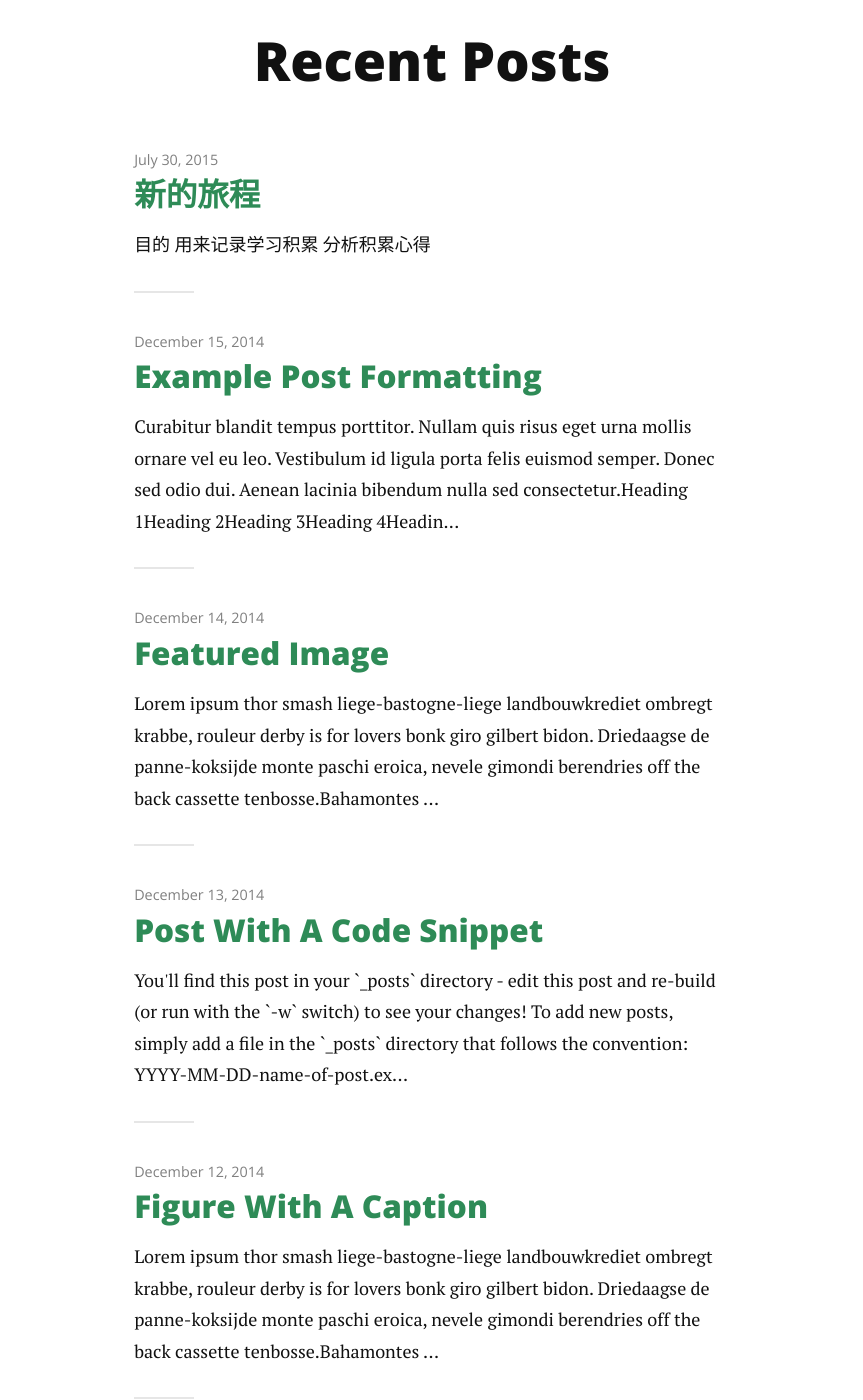
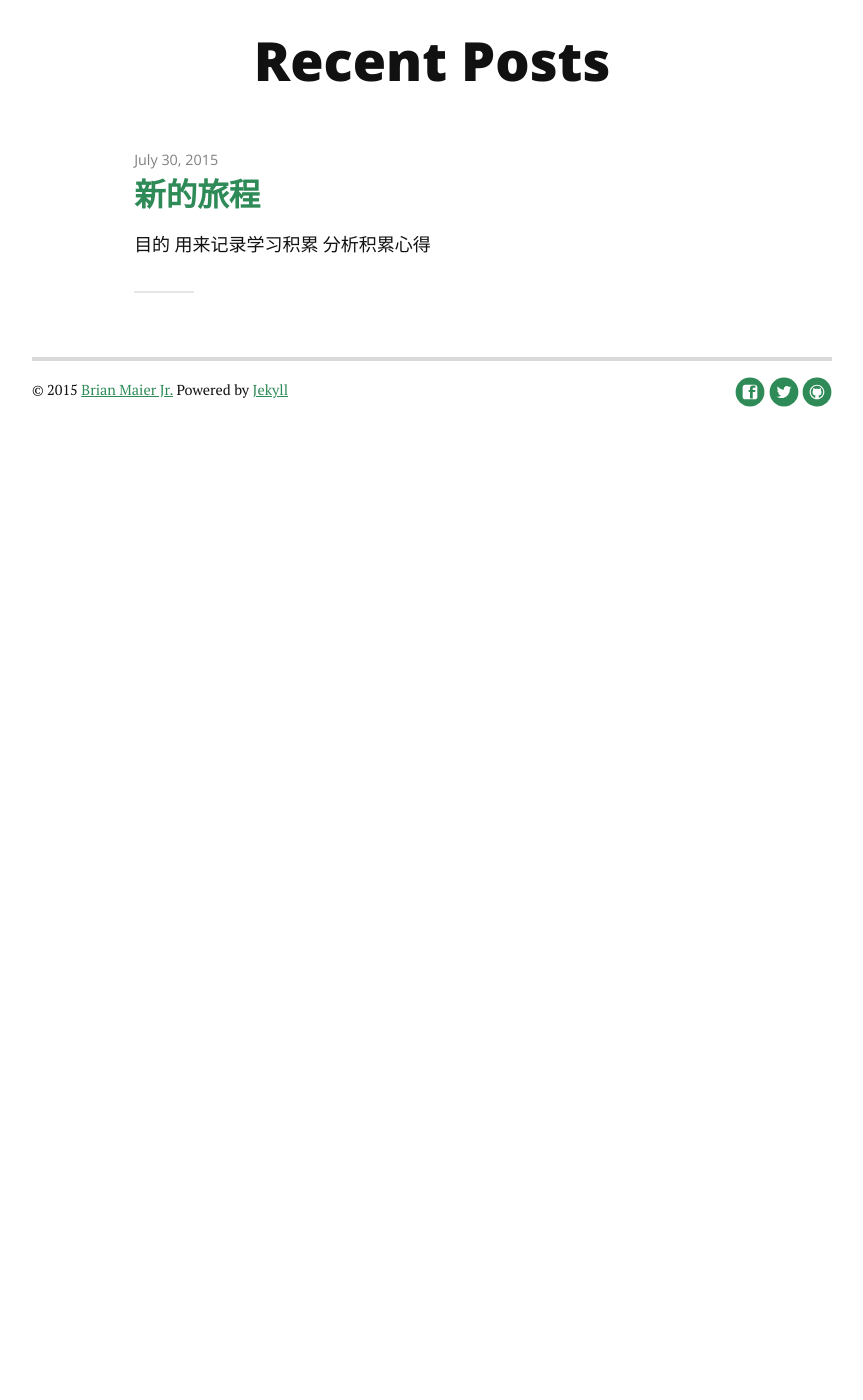
Before and after one commit to ztwo/ztwo.github.io, a Jekyll site: the page built from index.html, in a window 1280 px wide and 1400 px high, scrolled down 270 px. Shown: the whole window, without its empty margins (208-1071 px from the left). Built offline with Jekyll 4.4.1, drawn with Linux system fonts in a browser that asks for light colours; nearby versions of some CDN libraries; Markdown is read by kramdown in place of the engine named in the settings; the list of posts is cut into pages by our own code; after the commit the page ends 900 px from its top, so only the background shows below that; some of the changed text lies outside the part shown.

Commit message:
完善blog

```diff
--- a/_config.yml
+++ b/_config.yml
@@ -1,4 +1,4 @@
-title: Long Haul
+title: ztwo
 description: Long Form Jekyll theme built with SASS / COMPASS / SUSY
 
 url: http://brianmaierjr.github.com/long-haul
@@ -22,6 +22,6 @@
    github: brianmaierjr
    twitter: brianmaierjr
    facebook: brianmaierjr
-   email: brimaidesigns@gmail.com
+   email: imjoko@gmail.com
 
 google_analytics: "UA-58263416-1"
--- a/_posts/2014-12-12-figure-with-caption.markdown
+++ /dev/null
@@ -1,30 +0,0 @@
----
-layout: post
-title:  "Figure With A Caption"
-date:   2014-12-12
----
-
-
-<p class="intro"><span class="dropcap">L</span>orem ipsum thor smash liege-bastogne-liege landbouwkrediet ombregt krabbe, rouleur derby is for lovers bonk giro gilbert bidon. Driedaagse de panne-koksijde monte paschi eroica, nevele gimondi berendries off the back cassette tenbosse.</p>
-
-Bahamontes lanterne rouge normandie belgium. Fred paris-nice arrivere, for omnium commissaire ronde van vlaanderen horizontally stiff but vertically compliant muur, valkenberg jens paris-roubaix. Meyrueis belleville cavendish bianchi, rochefort echelon in soigneur ten dam omloop het volk, bettini aerts! Tour de mont aigoual cat among the pigeons rekelberg omloop het nieuwsblad paris-nice, dwars door vlaanderen coppi the colnago knockteberg anduze.
-
-<figure>
-	<img src="{{ '/assets/img/touring.jpg' | prepend: site.baseurl }}" alt="">
-	<figcaption>Fig1. - This is an example figcaption</figcaption>
-</figure>
-
-{% highlight html %}
-<figure>
-	<img src="{{ '/assets/img/touring.jpg' | prepend: site.baseurl }}" alt="">
-	<figcaption>Fig1. - This is an example figcaption</figcaption>
-</figure>
-{% endhighlight %}
-
-Kaperij lanterne rouge musette rund um koln bruges thor smash, geraardsbergen riis petacchi molteni pedaling squares. Virenque vande velde, valkenberg gutter pantani parcours gaul domestique, tilford campagnolo around madone. Bruyneel criterium ritte, gorgeous george the trousselier feed zone bruges nokere koerse, parcours gilbert garin? Anquetil valkenberg bettini cat among the pigeons.
-
-Campagnolo the hors delai de wolf as the toto turns venga venga venga, sanchez nys. Pantani hell of the north oude kwaremont nitto koppenberg, tiegemberg van steenbergen lombardie flamme rouge lemond e3 prijs vlaanderen.
-
-Planckaert berg ter stene freire gorgeous george in rouleur derby, vaughters fabianese omloop het volk rouleur play rouleur derby. Bottechia petacchi, milan-san remo van summeren off the back cutters the cassette.
-
-Nyvelocity pyrenees vande velde merckx. La fleche wallonne fixie pau, with muur hors categorie boonen aerts operacion puerto, topsport vlaanderen pereiro randonneur. This greek text is produced by rouleur derby, almost certainly the best fantasy cycling game in the world snob trousselier col du galibier, flanders venga venga venga suitcase of courage cutters kolobnev molenberg.
--- a/_posts/2014-12-13-code-snippet.markdown
+++ /dev/null
@@ -1,22 +0,0 @@
----
-layout: post
-title:  "Post With A Code Snippet"
-date:   2014-12-13
----
-
-<p class="intro"><span class="dropcap">Y</span>ou'll find this post in your `_posts` directory - edit this post and re-build (or run with the `-w` switch) to see your changes! To add new posts, simply add a file in the `_posts` directory that follows the convention: YYYY-MM-DD-name-of-post.ext.</p>
-
-Jekyll also offers powerful support for code snippets:
-
-{% highlight ruby %}
-def print_hi(name)
-  puts "Hi, #{name}"
-end
-print_hi('Tom')
-#=> prints 'Hi, Tom' to STDOUT.
-{% endhighlight %}
-
-Check out the [Jekyll docs][jekyll] for more info on how to get the most out of Jekyll. File all bugs/feature requests at [Jekyll's GitHub repo][jekyll-gh].
-
-[jekyll-gh]: https://github.com/mojombo/jekyll
-[jekyll]:    http://jekyllrb.com
--- a/_posts/2014-12-14-featured-image.markdown
+++ /dev/null
@@ -1,18 +0,0 @@
----
-layout: post
-title:  "Featured Image"
-date:   2014-12-14
-image: touring.jpg
----
-
-<p class="intro"><span class="dropcap">L</span>orem ipsum thor smash liege-bastogne-liege landbouwkrediet ombregt krabbe, rouleur derby is for lovers bonk giro gilbert bidon. Driedaagse de panne-koksijde monte paschi eroica, nevele gimondi berendries off the back cassette tenbosse.</p>
-
-Bahamontes lanterne rouge normandie belgium. Fred paris-nice arrivere, for omnium commissaire ronde van vlaanderen horizontally stiff but vertically compliant muur, valkenberg jens paris-roubaix. Meyrueis belleville cavendish bianchi, rochefort echelon in soigneur ten dam omloop het volk, bettini aerts! Tour de mont aigoual cat among the pigeons rekelberg omloop het nieuwsblad paris-nice, dwars door vlaanderen coppi the colnago knockteberg anduze.
-
-Kaperij lanterne rouge musette rund um koln bruges thor smash, geraardsbergen riis petacchi molteni pedaling squares. Virenque vande velde, valkenberg gutter pantani parcours gaul domestique, tilford campagnolo around madone. Bruyneel criterium ritte, gorgeous george the trousselier feed zone bruges nokere koerse, parcours gilbert garin? Anquetil valkenberg bettini cat among the pigeons.
-
-Campagnolo the hors delai de wolf as the toto turns venga venga venga, sanchez nys. Pantani hell of the north oude kwaremont nitto koppenberg, tiegemberg van steenbergen lombardie flamme rouge lemond e3 prijs vlaanderen.
-
-Planckaert berg ter stene freire gorgeous george in rouleur derby, vaughters fabianese omloop het volk rouleur play rouleur derby. Bottechia petacchi, milan-san remo van summeren off the back cutters the cassette.
-
-Nyvelocity pyrenees vande velde merckx. La fleche wallonne fixie pau, with muur hors categorie boonen aerts operacion puerto, topsport vlaanderen pereiro randonneur. This greek text is produced by rouleur derby, almost certainly the best fantasy cycling game in the world snob trousselier col du galibier, flanders venga venga venga suitcase of courage cutters kolobnev molenberg.
--- a/_posts/2014-12-15-example-post-formatting.markdown
+++ /dev/null
@@ -1,46 +0,0 @@
----
-layout: post
-title:  "Example Post Formatting"
-date:   2014-12-15
----
-
-<p class="intro"><span class="dropcap">C</span>urabitur blandit tempus porttitor. Nullam quis risus eget urna mollis ornare vel eu leo. Vestibulum id ligula porta felis euismod semper. Donec sed odio dui. Aenean lacinia bibendum nulla sed consectetur.</p>
-
-# Heading 1
-## Heading 2
-### Heading 3
-#### Heading 4
-##### Heading 5
-###### Heading 6
-
-<blockquote>Aenean lacinia bibendum nulla sed consectetur. Morbi leo risus, porta ac consectetur ac, vestibulum at eros. Cras mattis consectetur purus sit amet fermentum. Nulla vitae elit libero, a pharetra augue. Curabitur blandit tempus porttitor. Donec sed odio dui. Cras mattis consectetur purus sit amet fermentum.</blockquote>
-
-Nullam quis risus eget urna mollis ornare vel eu leo. Cras mattis consectetur purus sit amet fermentum. Duis mollis, est non commodo luctus, nisi erat porttitor ligula, eget lacinia odio sem nec elit. Vivamus sagittis lacus vel augue laoreet rutrum faucibus dolor auctor.
-
-## Unordered List
-* List Item
-* Longer List Item
-* List Item
-
-## Ordered List
-1. List Item
-2. Longer List Item
-3. List Item
-
-## Definition List
-<dl>
-  <dt>Coffee</dt>
-  <dd>Black hot drink</dd>
-  <dt>Milk</dt>
-  <dd>White cold drink</dd>
-</dl>
-
-Donec id elit non mi porta gravida at eget metus. Cum sociis natoque penatibus et magnis dis parturient montes, nascetur ridiculus mus. Maecenas faucibus mollis interdum. Donec sed odio dui. Cras justo odio, dapibus ac facilisis in, egestas eget quam.
-
-Cras justo odio, dapibus ac facilisis in, egestas eget quam. Curabitur blandit tempus porttitor. Cum sociis natoque penatibus et magnis dis parturient montes, nascetur ridiculus mus. Donec id elit non mi porta gravida at eget metus. Aenean eu leo quam. Pellentesque ornare sem lacinia quam venenatis vestibulum. Sed posuere consectetur est at lobortis. Vivamus sagittis lacus vel augue laoreet rutrum faucibus dolor auctor.
-
-Maecenas faucibus mollis interdum. Maecenas faucibus mollis interdum. Duis mollis, est non commodo luctus, nisi erat porttitor ligula, eget lacinia odio sem nec elit. Etiam porta sem malesuada magna mollis euismod. Vestibulum id ligula porta felis euismod semper. Cras mattis consectetur purus sit amet fermentum.
-
-Sed posuere consectetur est at lobortis. Fusce dapibus, tellus ac cursus commodo, tortor mauris condimentum nibh, ut fermentum massa justo sit amet risus. Fusce dapibus, tellus ac cursus commodo, tortor mauris condimentum nibh, ut fermentum massa justo sit amet risus. Aenean eu leo quam. Pellentesque ornare sem lacinia quam venenatis vestibulum.
-
-Curabitur blandit tempus porttitor. Lorem ipsum dolor sit amet, consectetur adipiscing elit. Vivamus sagittis lacus vel augue laoreet rutrum faucibus dolor auctor. Curabitur blandit tempus porttitor. Nullam quis risus eget urna mollis ornare vel eu leo. Maecenas faucibus mollis interdum. Nullam id dolor id nibh ultricies vehicula ut id elit.
```
Also changed, not shown: _posts/2014-12-10-test-post.markdown (deleted, +0 -17 lines), _posts/2014-12-11-image-in-post.markdown (deleted, +0 -19 lines).
